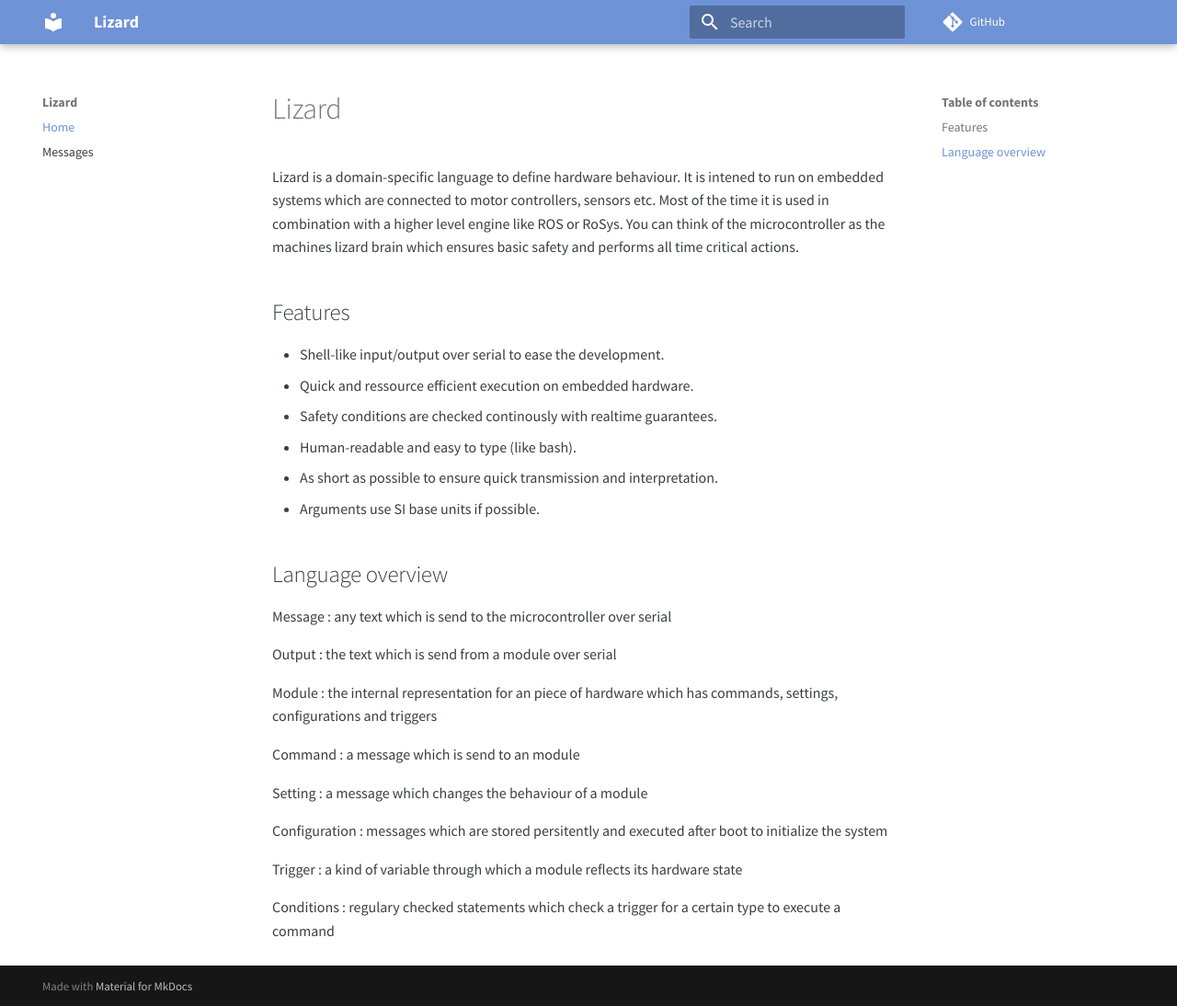
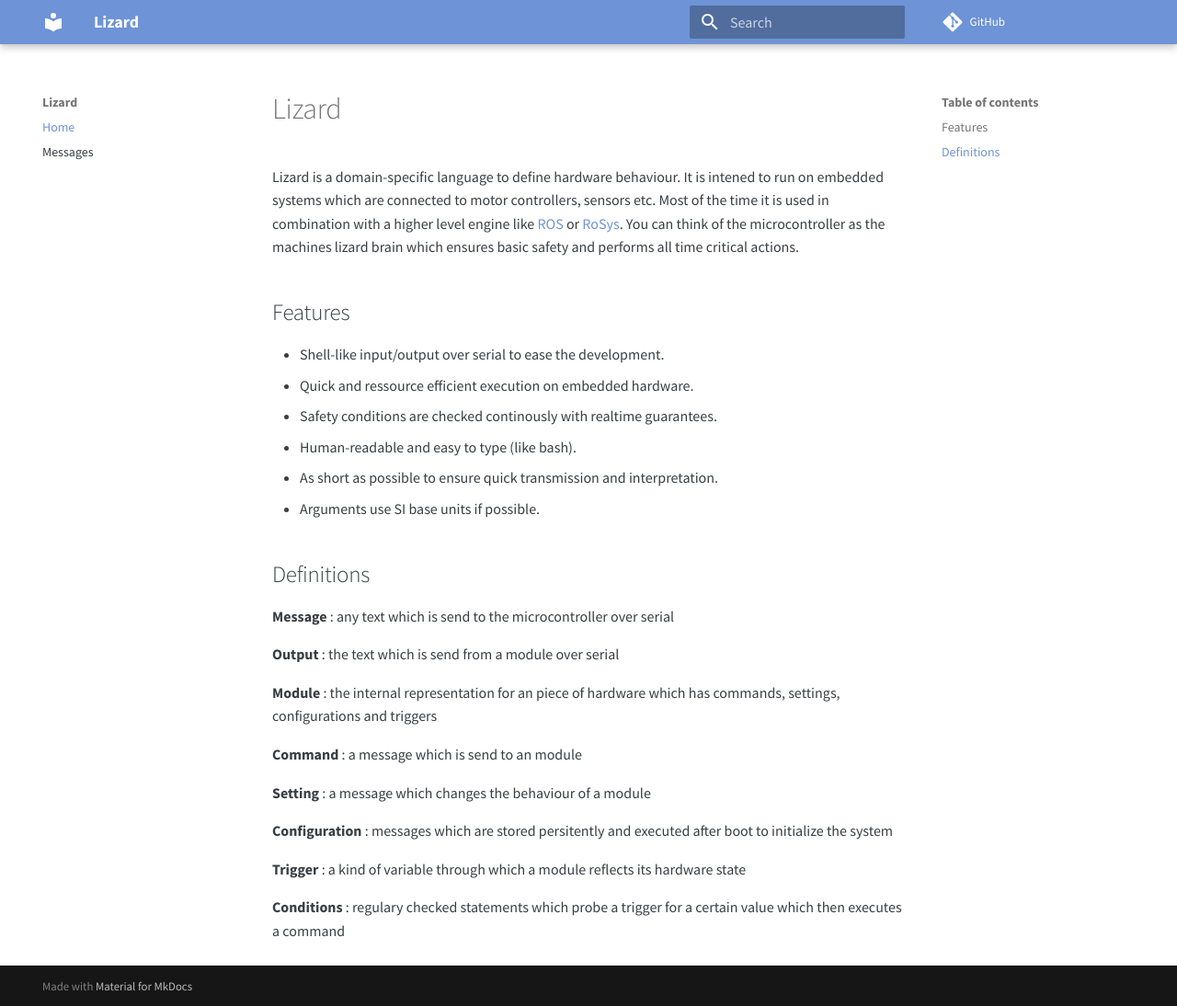
Before and after one commit to zauberzeug/lizard, an MkDocs documentation site: the page built from docs/index.md, in a window 1280 px wide and 1094 px high. Shown: the whole window at 92% size. Built offline with MkDocs 1.6.1 and Material for MkDocs 9.7.7, drawn with Linux system fonts in a browser that asks for light colours; comment, search, counter and statistics services are not loaded.

Commit message:
formatting

```diff
--- a/docs/index.md
+++ b/docs/index.md
@@ -2,7 +2,7 @@
 
 Lizard is a domain-specific language to define hardware behaviour.
 It is intened to run on embedded systems which are connected to motor controllers, sensors etc.
-Most of the time it is used in combination with a higher level engine like ROS or RoSys.
+Most of the time it is used in combination with a higher level engine like [ROS](https://www.ros.org/) or [RoSys](http://rosys.io/).
 You can think of the microcontroller as the machines lizard brain which ensures basic safety and performs all time critical actions.
 
 ## Features
@@ -14,28 +14,28 @@ You can think of the microcontroller as the machines lizard brain which ensures
 - As short as possible to ensure quick transmission and interpretation.
 - Arguments use SI base units if possible.
 
-## Language overview
+## Definitions
 
-Message
+**Message**
 : any text which is send to the microcontroller over serial
 
-Output
+**Output**
 : the text which is send from a module over serial
 
-Module
+**Module**
 : the internal representation for an piece of hardware which has commands, settings, configurations and triggers
 
-Command
+**Command**
 : a message which is send to an module
 
-Setting
+**Setting**
 : a message which changes the behaviour of a module
 
-Configuration
+**Configuration**
 : messages which are stored persitently and executed after boot to initialize the system
 
-Trigger
+**Trigger**
 : a kind of variable through which a module reflects its hardware state
 
-Conditions
-: regulary checked statements which check a trigger for a certain type to execute a command
+**Conditions**
+: regulary checked statements which probe a trigger for a certain value which then executes a command
```
